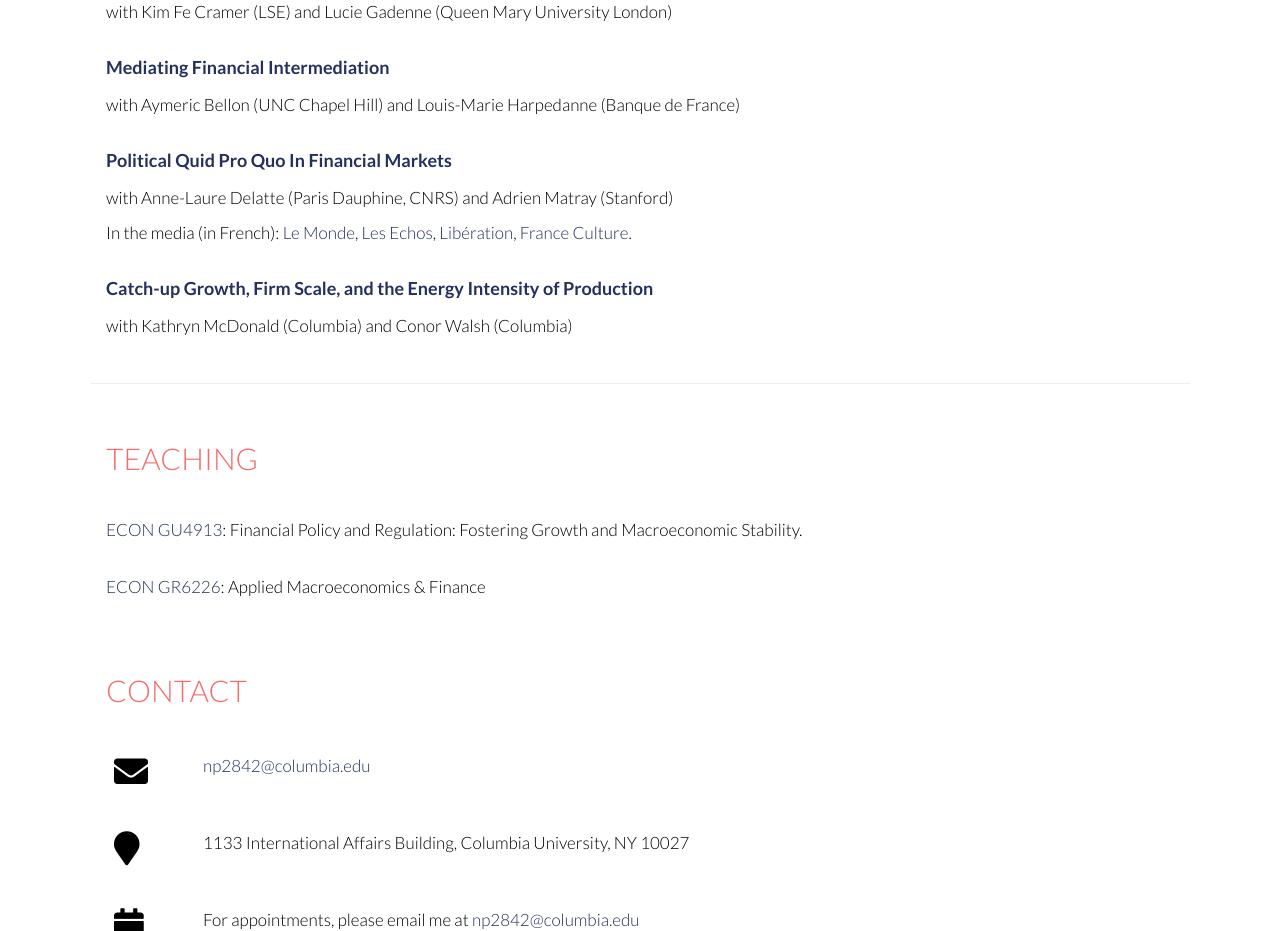
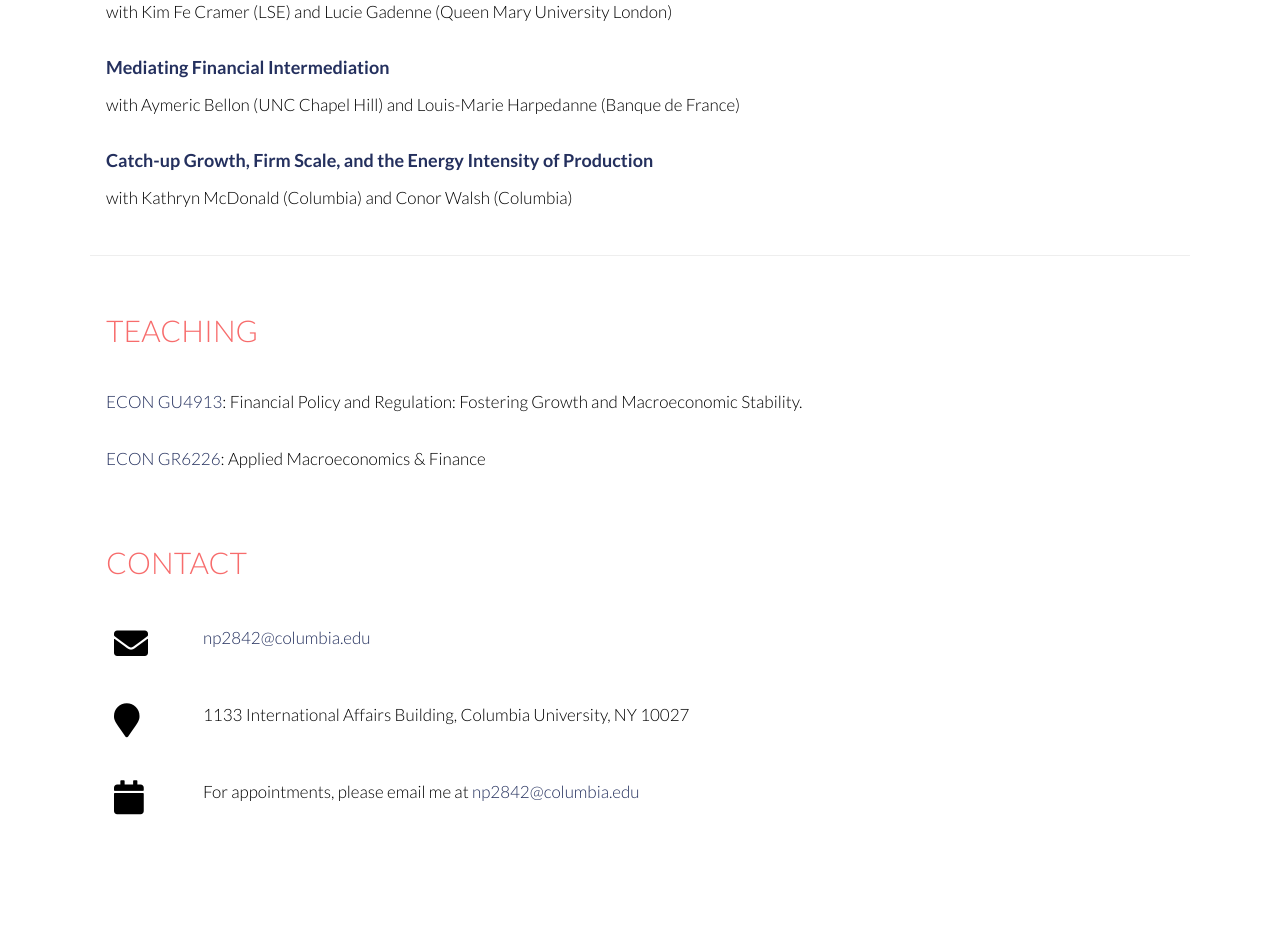
Before and after one commit to npinardontouati/npinardontouati.github.io, a plain HTML site: page index.html in a window 1280 px wide. Shown: the part 958-1889 px from the top of the page. After the commit the page ends 1810 px from the top, so only its background shows below. Drawn offline with Linux system fonts and the light colour scheme.

Commit message:
Update index.html

```diff
--- a/index.html
+++ b/index.html
@@ -102,11 +102,11 @@
 <!-- paper n -->
 
  <!-- paper n -->
- <div class="w3-row">
+ <!-- <div class="w3-row">
     <h3><a href="https://papers.ssrn.com/sol3/papers.cfm?abstract_id=3429836">Political Quid Pro Quo In Financial Markets</a></h3>
     <p class="w3-justify abstract">with Anne-Laure Delatte (Paris Dauphine, CNRS) and Adrien Matray (Stanford)</p>
     <p class="w3-justify abstract"> In the media (in French): <a href="https://www.lemonde.fr/idees/article/2020/02/14/il-existe-en-france-un-mecanisme-d-echange-de-faveurs-entre-elus-locaux-et-banques_6029606_3232.html" target="_blank">Le Monde</a>, <a href="https://www.lesechos.fr/finance-marches/banque-assurances/elections-letude-qui-pointe-les-relations-troubles-entre-elus-locaux-et-banques-1185265" target="_blank">Les Echos</a>, <a href="https://www.liberation.fr/debats/2020/02/24/les-bons-comptes-de-campagne-entre-banques-et-elus_1779460" target="_blank">Libération</a>, <a href="https://www.franceculture.fr/emissions/le-journal-des-idees/le-journal-des-idees-emission-du-mercredi-19-fevrier-2020" target="_blank">France Culture</a>.</p>
-</div>
+</div> -->
 <!-- paper n -->
 
 <!-- paper n -->
```
